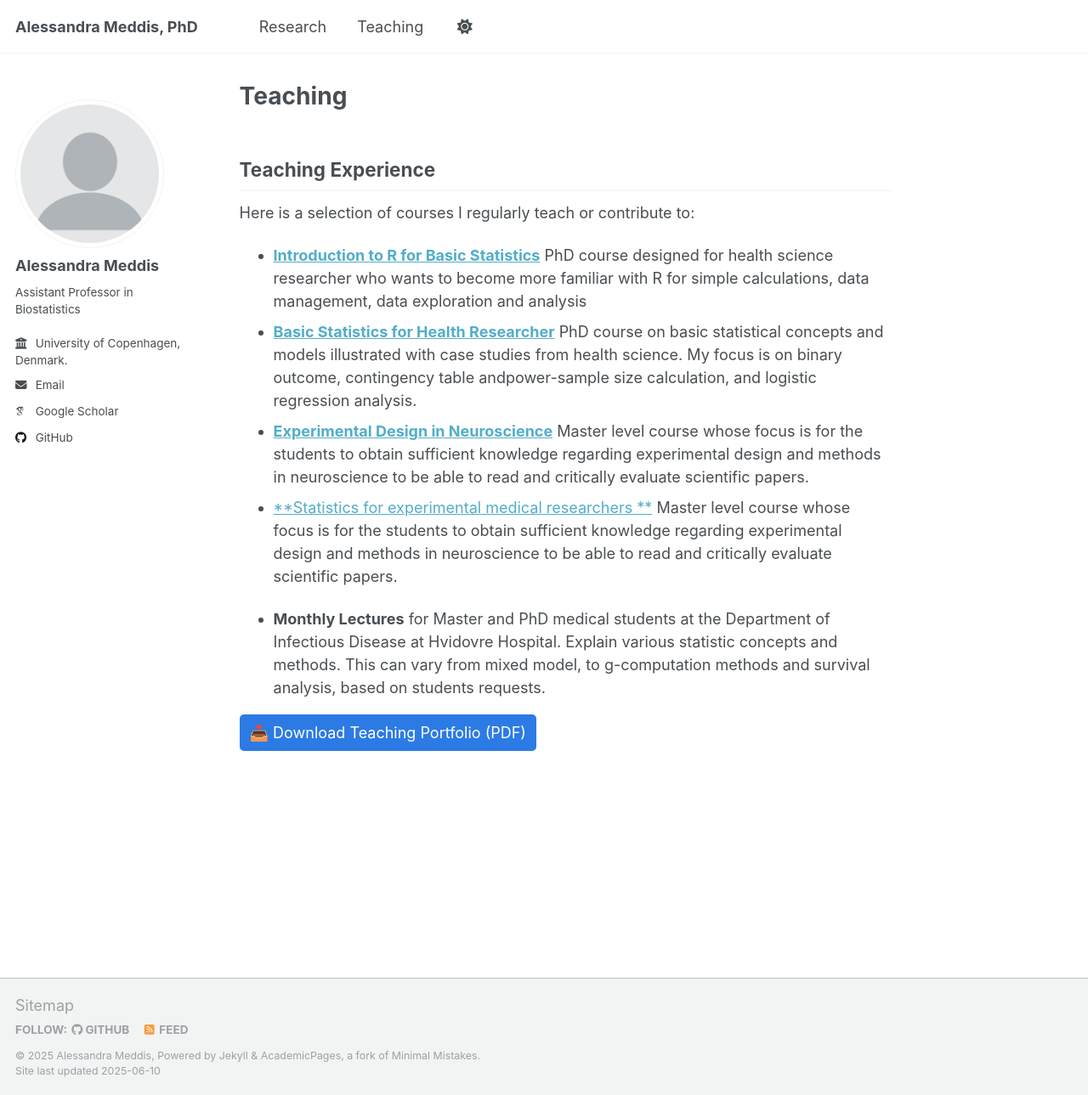
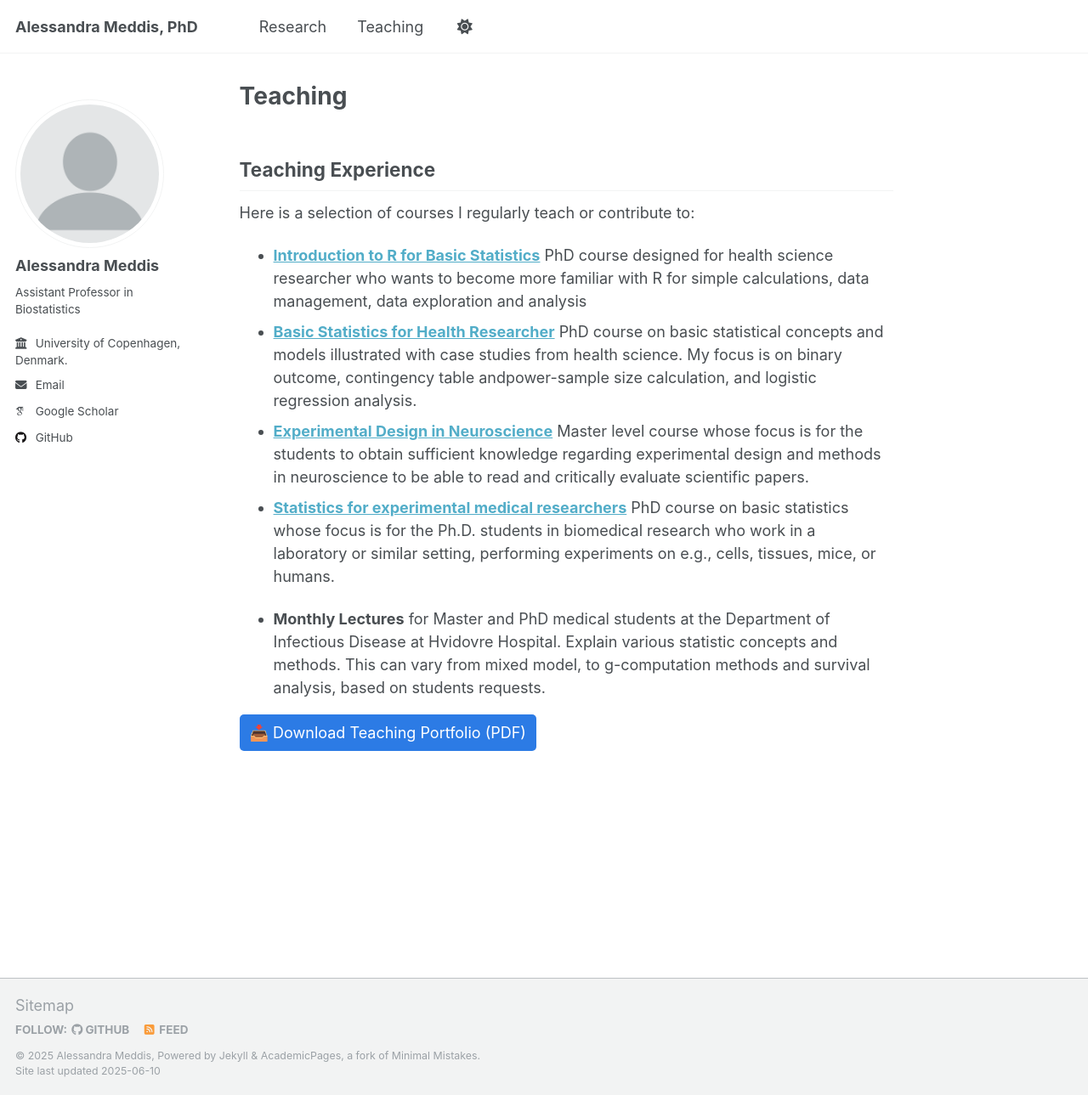
Before and after one commit to AMeddis/ameddis.github.io, a Jekyll site: the page built from _pages/teaching.md, in a window 1280 px wide and 1289 px high. Shown: the whole window at 85% size. Built offline with Jekyll 4.4.1, drawn with Linux system fonts in a browser that asks for light colours; some web fonts are replaced.

Commit message:
Update teaching.md

```diff
--- a/_pages/teaching.md
+++ b/_pages/teaching.md
@@ -17,9 +17,9 @@ Here is a selection of courses I regularly teach or contribute to:
 - [**Experimental Design in Neuroscience**](https://kurser.ku.dk/course/sneu23005u/)
   Master level course whose focus is for the students to obtain sufficient knowledge regarding experimental design and
   methods in neuroscience to be able to read and critically evaluate scientific papers.
-- [**Statistics for experimental medical researchers **](https://phdcourses.dk/Course/131321)
-  Master level course whose focus is for the students to obtain sufficient knowledge regarding experimental design and
-  methods in neuroscience to be able to read and critically evaluate scientific papers.
+- [**Statistics for experimental medical researchers**](https://phdcourses.dk/Course/131321)
+  PhD course on basic statistics whose focus is for the Ph.D. students in biomedical research who work in a laboratory or similar setting,
+  performing experiments on e.g., cells, tissues, mice, or humans.
 
 - **Monthly Lectures**
  for Master and PhD medical students at the Department of Infectious Disease at Hvidovre Hospital.
```
